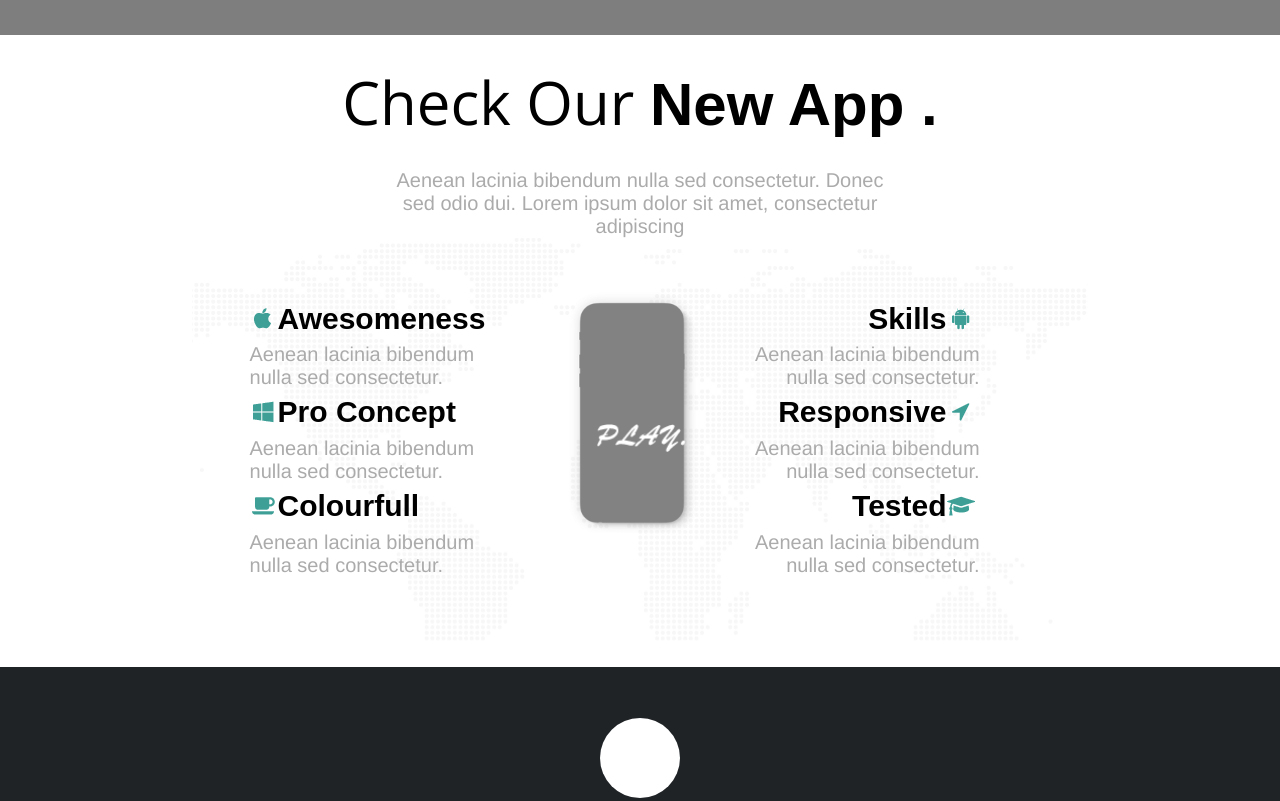
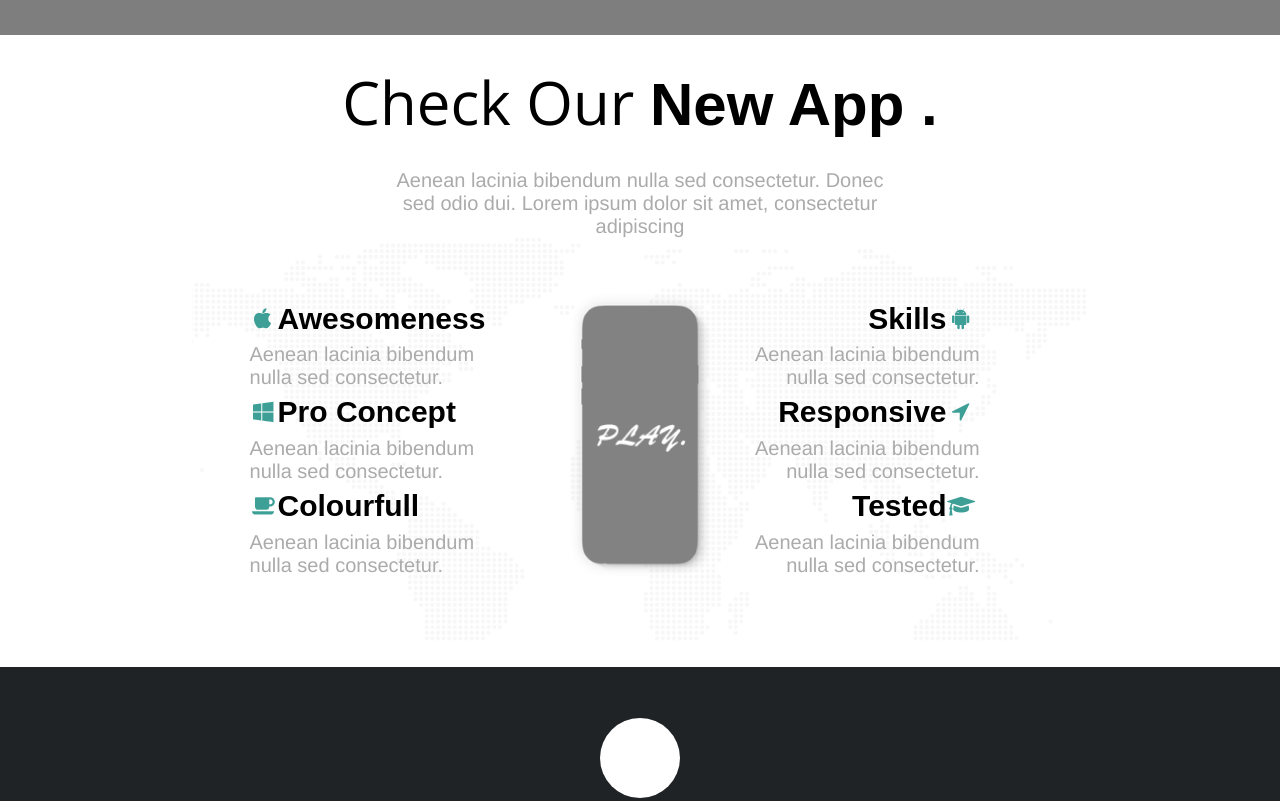
Before and after one commit to lovapota/SAYNA-HTML-CSS-EXERCICE2, a plain HTML site: page index.html in a window 1280 px wide. Shown: the part 853-1654 px from the top of the page. Drawn offline with nearby package versions, Linux system fonts and the light colour scheme.

Commit message:
Amelioration de l'image sur desktop

```diff
--- a/asset/css/style.css
+++ b/asset/css/style.css
@@ -182,8 +182,8 @@ li> a{
 .col2 img{
     width: 100%;
 }
-.col2 .fond{
-    width: 90%;
+.col2>img{
+    height: 100%;
 }
 .col2 .play{
     width: 100%;
```
